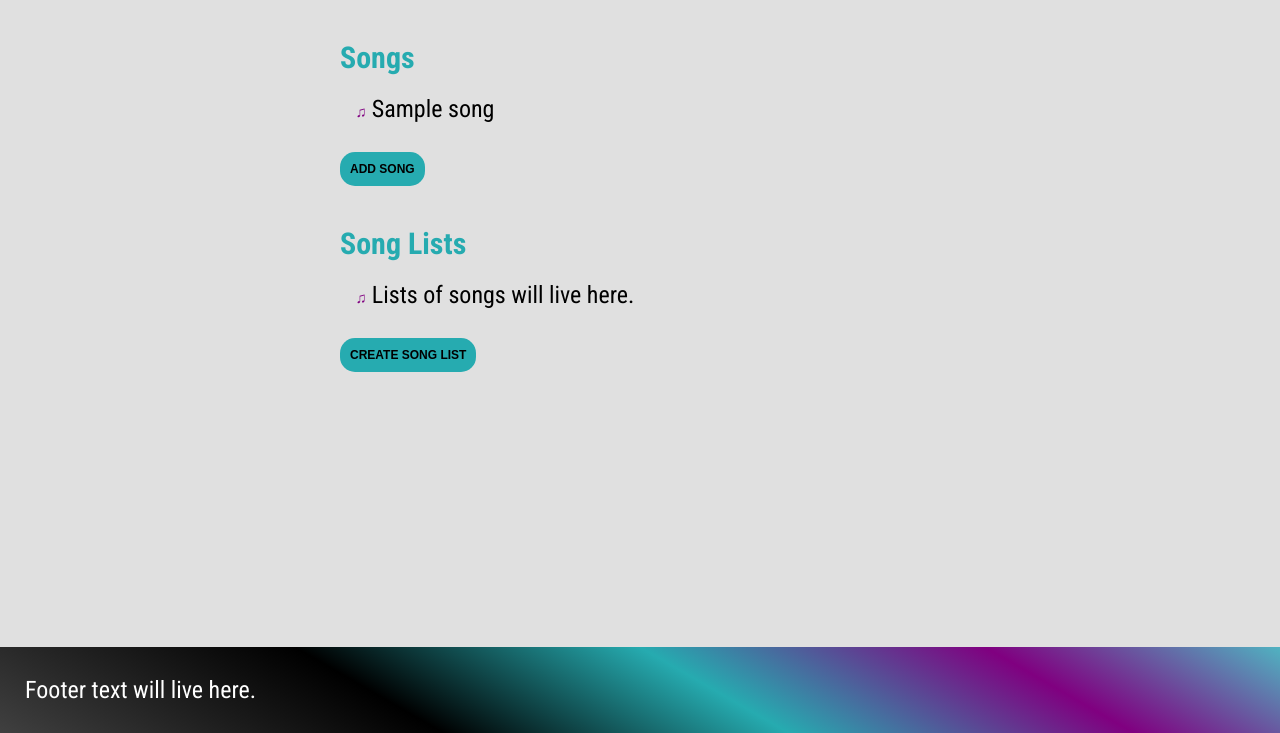
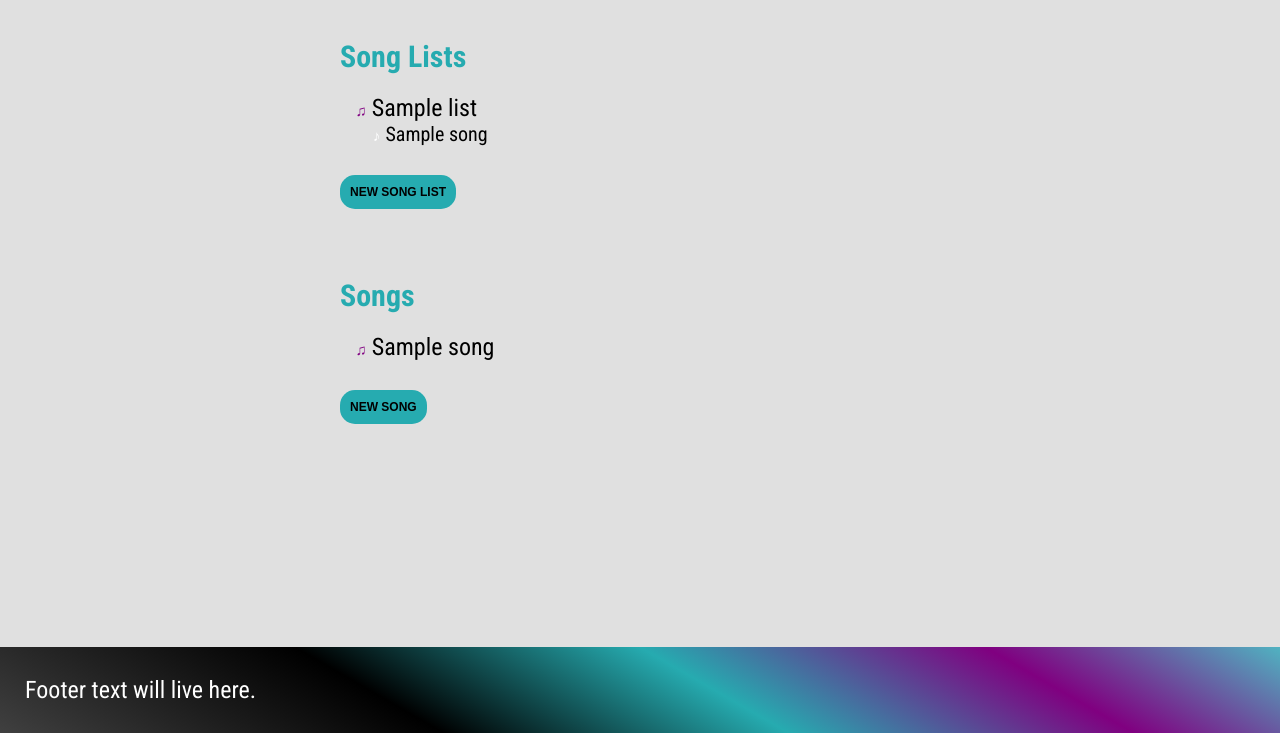
Before and after one commit to kevinelong/makeperfect, a Django app: template makeperfect_app/templates/makeperfect_app/index.html in a window 1280 px wide. Shown: the part 67-800 px from the top of the page. Run offline with Django 3.2, Linux system fonts and the light colour scheme; the template is opened without the code that fills it: most values are stand-ins (such as "Sample title", 1, 10 or a date in 2020).

Commit message:
Update models and index view to show song lists.

```diff
--- a/makeperfect_app/static/css/style.css
+++ b/makeperfect_app/static/css/style.css
@@ -47,7 +47,7 @@ header span:after {
 }
 
 .main-content {
-    margin: 75px 50px 100px 50px;
+    margin: 75px 10px 100px 10px;
 }
 
 footer {
@@ -72,6 +72,8 @@ footer {
     padding: 10px;
     font-size: 24px;
   }
+
+
 
 /*--------------------------------------------
  HEADING STYLES
@@ -124,6 +126,16 @@ li:before {
     font-size: 15px;
     color: purple;
     padding-right: 5px;
+}
+
+.list-items {
+    font-size: 20px;
+
+}
+.list-items:before {
+    content: "\266A"; font-family:"Arial Black";
+    padding-left: 20px;
+    color: white;
 }
 
 
@@ -182,6 +194,15 @@ button:hover, #save-button:hover{
 #edit-button {
 
 }
+
+.add-to-list {
+    font-weight: bold;
+    font-size: 15px;
+    padding: 2px 15px;
+    background: white;
+    border-radius: 10px;
+    margin-right: 15px;
+}
 input, textarea {
     margin: 10px;
     background: lightgray;
--- a/makeperfect_app/templates/makeperfect_app/details.html
+++ b/makeperfect_app/templates/makeperfect_app/details.html
@@ -5,6 +5,8 @@
     <div class="main-content">
         <div id="song-details">
             <h1>{{ song.song_title }}</h1>
+            <p><h2>lists:</h2>   {{ songlistitem.song_list }}
+            <br>
             <p><h2>original artist:</h2>   {{ song.artist }}
             <br>
             <h2>key:</h2>   {{ song.key }}</p>
--- a/makeperfect_app/templates/makeperfect_app/edit.html
+++ b/makeperfect_app/templates/makeperfect_app/edit.html
@@ -12,7 +12,7 @@
 
         <label for="edit-title">Song Title:</label>
         <br>
-        <input id='edit-title' value="{{ song.song_title }}" type="text" name="song_title">
+        <input id='edit-title' value="{{ song.song_title }}" type="text" name="song_title" required>
         <br>
         <label for="edit-artist">Original Artist:</label>
         <br>
--- a/makeperfect_app/templates/makeperfect_app/index.html
+++ b/makeperfect_app/templates/makeperfect_app/index.html
@@ -3,29 +3,38 @@
 
 {% block content %}
 <div class = "main-content">
-{% if song_list %}
+    <ul id='song-lists'>
+        <h1>Song Lists</h1>
+        {% if lists %}
+            {% for list in lists %}
+                <li><a href="#">{{ list.list_name }}</a></li>
+                    {% for list_item in list.listitem_set.all %}
+                       <li class="list-items"><a href="#">{{ list_item.song.song_title }}</a></li>
+                    {% endfor %}
+            {% endfor %}
+        {% else %}
+            <p>No song lists available.</p>
+        {% endif %}
+        <br>
+        <a href="#"><button>NEW SONG LIST</button></a>
+    </ul>
+    <br>
     <div>
+
     <ul id = "master-song-list">
     <h1>Songs</h1>
+        {% if song_list %}
         {% for song in song_list %}
             <li><a href="/song/{{ song.id }}/">{{ song.song_title }}</a></li>
         {% endfor %}
-
     {% else %}
     <p>No songs available.</p>
+    {% endif %}
 
-{% endif %}
     <br>
-            <a href="/edit/0/"><button>ADD SONG</button></a>
+    <a href="/edit/0/"><button>NEW SONG</button></a>
     </ul>
 
-        <ul id='song-lists'>
-        <h1>Song Lists</h1>
-            <li><a href="#">Lists of songs will live here.</a></li>
-            <br>
-            <a href="#"><button>CREATE SONG LIST</button></a>
-        </ul>
-        <br>
     </div>
 </div>
 
```
Also changed, not shown: makeperfect_app/admin.py (+5 -2 lines), makeperfect_app/models.py (+16 -5 lines), makeperfect_app/views.py (+5 -2 lines), makeperfect_app/migrations/0005_auto_20150720_1150.py (added), makeperfect_app/migrations/0006_auto_20150720_1153.py (added), makeperfect_app/migrations/0007_auto_20150720_1301.py (added), makeperfect_app/migrations/0008_auto_20150720_1305.py (added), makeperfect_app/migrations/0009_auto_20150720_1306.py (added), makeperfect_app/migrations/0010_auto_20150720_1309.py (added). Lines whose indentation alone changed are shown as unchanged.
